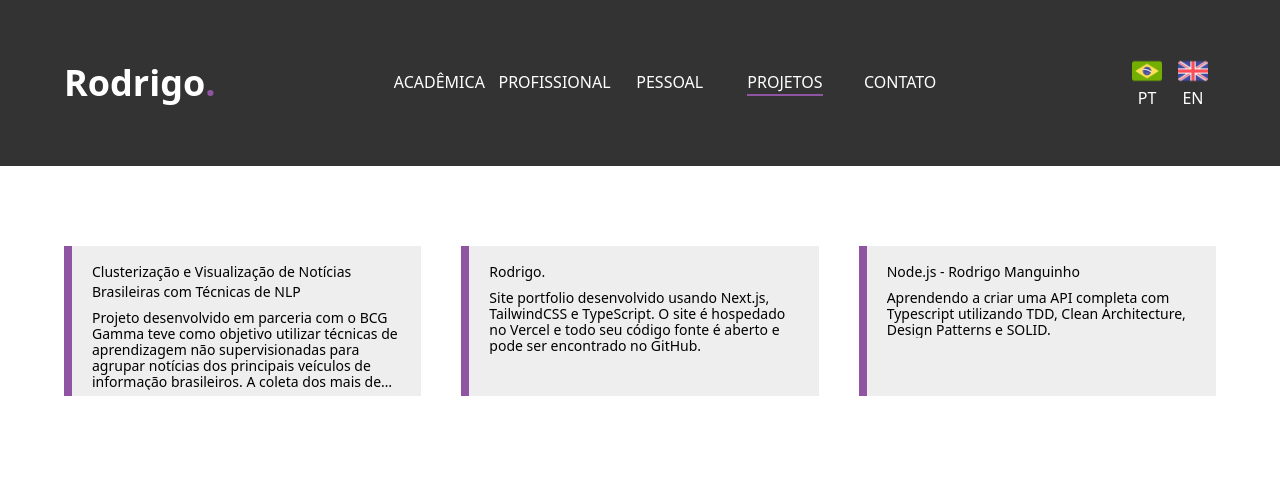
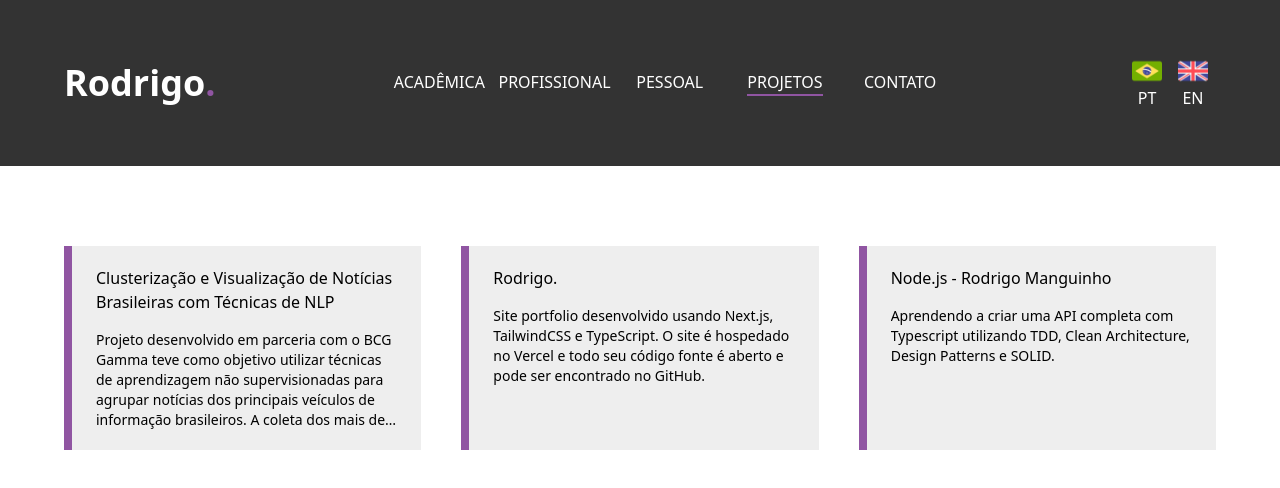
Before and after one commit to RodrigoGCoelhoo/rodrigo., a Next.js app: page /projects in a window 1280 px wide. Shown: the top 488 px of the page. Built offline with nearby package versions, Linux system fonts and the light colour scheme.

Commit message:
Style changes for the projects cards

```diff
--- a/src/components/GeneralCard/index.tsx
+++ b/src/components/GeneralCard/index.tsx
@@ -11,10 +11,10 @@ export default function GeneralCard({
 }: GeneralCardProps) {
   return (
     <div
-      className={`inline-block h-[150px] w-full overflow-hidden border-l-8 ${borderColor} bg-light-gray px-5 py-4 duration-200 ease-in-out hover:scale-105`}
+      className={`inline-block min-h-[150px] w-full overflow-hidden border-l-8 ${borderColor} bg-light-gray px-6 py-5 duration-200 ease-in-out hover:scale-105`}
     >
-      <div className="mb-2 text-sm font-medium">{title}</div>
-      <div className="line-clamp-5 whitespace-normal text-sm font-light leading-4">
+      <div className="mb-4 font-medium">{title}</div>
+      <div className="line-clamp-5 whitespace-normal text-sm font-light leading-5">
         {content}
       </div>
     </div>
```
